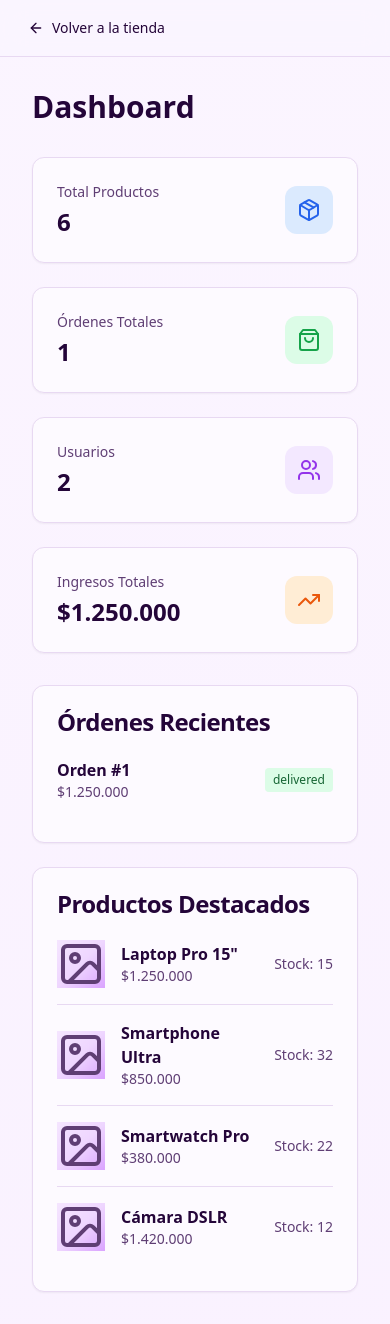
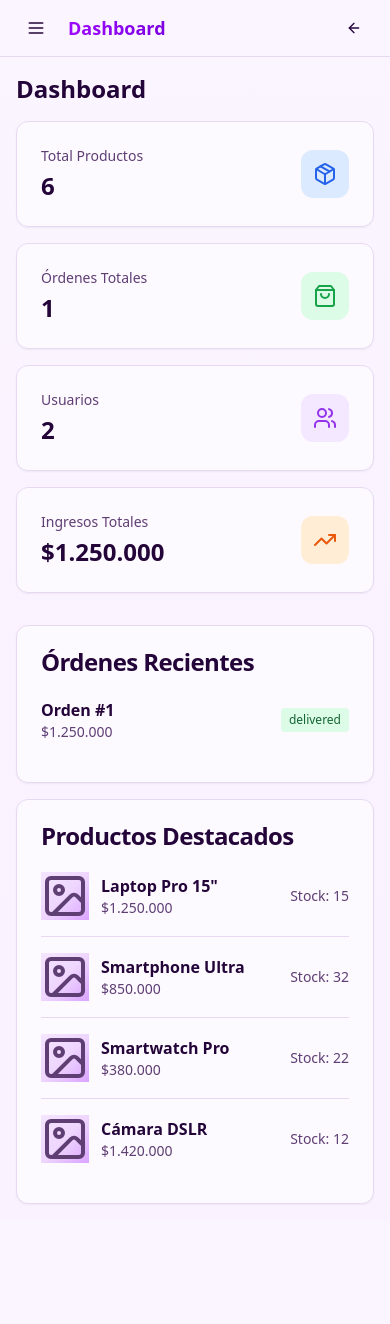
Before and after one commit to zmykedev/ecommerce-brand-demo, a React (Vite) app: page /admin in a window 390 px wide. After the commit the page ends 1220 px from the top, so only its background shows below. Built offline with nearby package versions, Linux system fonts and the light colour scheme.

Commit message:
admin resnponsive

```diff
--- a/src/components/admin/admin-layout.tsx
+++ b/src/components/admin/admin-layout.tsx
@@ -1,10 +1,18 @@
+import { useState } from 'react'
 import { Outlet, Link, useLocation } from 'react-router-dom'
-import { LayoutDashboard, Package, ShoppingBag, Users, ArrowLeft, FileText } from 'lucide-react'
+import { LayoutDashboard, Package, ShoppingBag, Users, ArrowLeft, FileText, Menu } from 'lucide-react'
 import { Button } from '@/components/ui/button'
 import { LinksProvider } from '@/hooks/use-links'
 import { SupportProvider } from '@/hooks/use-support'
 import { PageContentProvider } from '@/hooks/use-page-content'
 import { cn } from '@/lib/utils'
+import {
+  Sheet,
+  SheetContent,
+  SheetHeader,
+  SheetTitle,
+  SheetTrigger,
+} from '@/components/ui/sheet'
 
 const navItems = [
   { path: '/admin', label: 'Dashboard', icon: LayoutDashboard },
@@ -14,26 +22,16 @@ const navItems = [
   { path: '/admin/content', label: 'Contenido', icon: FileText },
 ]
 
-export function AdminLayout() {
+function NavigationContent({ onNavigate }: { onNavigate?: () => void }) {
   const location = useLocation()
 
   return (
-    <LinksProvider>
-      <SupportProvider>
-        <PageContentProvider>
-          <div className="flex min-h-screen bg-gradient-to-b from-background to-secondary/20">
-      <aside className="hidden lg:flex w-64 border-r bg-card flex-col">
-        <div className="flex h-16 items-center border-b px-6">
-          <h1 className="text-xl font-bold bg-gradient-to-r from-primary to-[#7b00e0] bg-clip-text text-transparent">
-            Admin Panel
-          </h1>
-        </div>
-        <nav className="p-4 space-y-2 flex-1">
+    <nav className="space-y-2">
       {navItems.map((item) => {
         const Icon = item.icon
         const isActive = location.pathname === item.path
         return (
-              <Link key={item.path} to={item.path}>
+          <Link key={item.path} to={item.path} onClick={onNavigate}>
             <Button
               variant={isActive ? 'secondary' : 'ghost'}
               className={cn(
@@ -48,20 +46,83 @@ export function AdminLayout() {
         )
       })}
     </nav>
+  )
+}
 
+export function AdminLayout() {
+  const location = useLocation()
+  const [isSheetOpen, setIsSheetOpen] = useState(false)
+  const currentNavItem = navItems.find(item => item.path === location.pathname) || navItems[0]
+
+  return (
+    <LinksProvider>
+      <SupportProvider>
+        <PageContentProvider>
+          <div className="flex min-h-screen bg-gradient-to-b from-background to-secondary/20 overflow-x-hidden">
+            {/* Sidebar Desktop */}
+            <aside className="hidden lg:flex w-64 border-r bg-card flex-col flex-shrink-0">
+              <div className="flex h-16 items-center border-b px-6">
+                <h1 className="text-xl font-bold bg-gradient-to-r from-primary to-[#7b00e0] bg-clip-text text-transparent">
+                  Admin Panel
+                </h1>
+              </div>
+              <nav className="p-4 space-y-2 flex-1">
+                <NavigationContent />
+              </nav>
             </aside>
-      <main className="flex-1 min-w-0">
+
+            {/* Main Content */}
+            <main className="flex-1 min-w-0 flex flex-col max-w-full overflow-hidden">
+              {/* Header Sticky */}
               <div className="sticky top-0 z-40 border-b bg-background/95 backdrop-blur-md supports-[backdrop-filter]:bg-background/80">
-          <div className="flex h-14 items-center px-4 sm:px-6 lg:px-8">
-            <Button variant="ghost" size="sm" asChild className="hover:bg-accent">
+                <div className="flex h-14 items-center justify-between px-4 sm:px-6 lg:px-8">
+                  <div className="flex items-center gap-3 min-w-0 flex-1">
+                    {/* Mobile Menu */}
+                    <Sheet open={isSheetOpen} onOpenChange={setIsSheetOpen}>
+                      <SheetTrigger asChild>
+                        <Button variant="ghost" size="icon" className="lg:hidden hover:bg-accent flex-shrink-0">
+                          <Menu className="h-5 w-5" />
+                        </Button>
+                      </SheetTrigger>
+                      <SheetContent side="left" className="w-[300px] sm:w-[400px]">
+                        <SheetHeader>
+                          <SheetTitle className="text-left">Admin Panel</SheetTitle>
+                        </SheetHeader>
+                        <div className="mt-6">
+                          <NavigationContent onNavigate={() => setIsSheetOpen(false)} />
+                        </div>
+                      </SheetContent>
+                    </Sheet>
+
+                    {/* Mobile Title */}
+                    <div className="lg:hidden min-w-0">
+                      <h1 className="text-lg font-bold bg-gradient-to-r from-primary to-[#7b00e0] bg-clip-text text-transparent truncate">
+                        {currentNavItem.label}
+                      </h1>
+                    </div>
+
+                    {/* Desktop Back Button */}
+                    <Button variant="ghost" size="sm" asChild className="hidden lg:flex hover:bg-accent flex-shrink-0">
                       <Link to="/">
                         <ArrowLeft className="h-4 w-4 mr-2" />
                         Volver a la tienda
                       </Link>
                     </Button>
                   </div>
+
+                  {/* Mobile Back Button */}
+                  <Button variant="ghost" size="sm" asChild className="lg:hidden hover:bg-accent flex-shrink-0">
+                    <Link to="/">
+                      <ArrowLeft className="h-4 w-4" />
+                    </Link>
+                  </Button>
                 </div>
+              </div>
+
+              {/* Content */}
+              <div className="flex-1 overflow-y-auto overflow-x-hidden">
                 <Outlet />
+              </div>
             </main>
           </div>
         </PageContentProvider>
--- a/src/pages/admin/admin-dashboard.tsx
+++ b/src/pages/admin/admin-dashboard.tsx
@@ -39,12 +39,12 @@ const stats = [
 
 export function AdminDashboard() {
   return (
-    <div className="p-8">
+    <div className="p-4 sm:p-6 lg:p-8 max-w-full overflow-x-hidden">
       <div className="animate-fade-in-up">
-        <h1 className="text-3xl font-bold mb-8">Dashboard</h1>
+        <h1 className="text-2xl sm:text-3xl font-bold mb-4 sm:mb-6 lg:mb-8">Dashboard</h1>
       </div>
 
-      <div className="grid gap-6 md:grid-cols-2 lg:grid-cols-4 mb-8">
+      <div className="grid gap-4 sm:gap-6 grid-cols-1 sm:grid-cols-2 lg:grid-cols-4 mb-8">
         {stats.map((stat, index) => {
           const Icon = stat.icon
           return (
@@ -75,7 +75,7 @@ export function AdminDashboard() {
         })}
       </div>
 
-      <div className="grid gap-6 lg:grid-cols-2">
+      <div className="grid gap-4 sm:gap-6 grid-cols-1 lg:grid-cols-2">
         <Card>
           <CardHeader>
             <CardTitle>Órdenes Recientes</CardTitle>
@@ -85,16 +85,16 @@ export function AdminDashboard() {
               {mockOrders.slice(0, 5).map((order) => (
                 <div
                   key={order.id}
-                  className="flex items-center justify-between border-b pb-4 last:border-0"
+                  className="flex items-center justify-between border-b pb-4 last:border-0 gap-2"
                 >
-                  <div>
-                    <p className="font-semibold">Orden #{order.id}</p>
+                  <div className="min-w-0 flex-1">
+                    <p className="font-semibold truncate">Orden #{order.id}</p>
                     <p className="text-sm text-muted-foreground">
                       {formatPrice(order.total)}
                     </p>
                   </div>
                   <span
-                    className={`px-2 py-1 rounded text-xs ${
+                    className={`px-2 py-1 rounded text-xs whitespace-nowrap flex-shrink-0 ${
                       order.status === 'delivered'
                         ? 'bg-green-100 text-green-800 dark:bg-green-900 dark:text-green-200'
                         : 'bg-yellow-100 text-yellow-800 dark:bg-yellow-900 dark:text-yellow-200'
@@ -120,22 +120,22 @@ export function AdminDashboard() {
                 .map((product) => (
                   <div
                     key={product.id}
-                    className="flex items-center gap-4 border-b pb-4 last:border-0"
+                    className="flex items-center gap-3 sm:gap-4 border-b pb-4 last:border-0"
                   >
                     <AnimatedImage
                       src={product.image}
                       alt={product.name}
-                      containerClassName="h-12 w-12 rounded"
+                      containerClassName="h-12 w-12 rounded flex-shrink-0"
                       size="sm"
                       animated={false}
                     />
-                    <div className="flex-1">
-                      <p className="font-semibold">{product.name}</p>
+                    <div className="flex-1 min-w-0">
+                      <p className="font-semibold truncate">{product.name}</p>
                       <p className="text-sm text-muted-foreground">
                         {formatPrice(product.price)}
                       </p>
                     </div>
-                    <span className="text-sm text-muted-foreground">
+                    <span className="text-sm text-muted-foreground whitespace-nowrap flex-shrink-0">
                       Stock: {product.stock}
                     </span>
                   </div>
--- a/src/pages/admin/admin-orders.tsx
+++ b/src/pages/admin/admin-orders.tsx
@@ -15,13 +15,13 @@ const statusColors = {
 
 export function AdminOrders() {
   return (
-    <div className="p-8">
+    <div className="p-4 sm:p-6 lg:p-8 max-w-full overflow-x-hidden">
       <motion.div
         initial={{ opacity: 0, y: -20 }}
         animate={{ opacity: 1, y: 0 }}
       >
-        <h1 className="text-3xl font-bold mb-2">Gestión de Órdenes</h1>
-        <p className="text-muted-foreground mb-8">
+        <h1 className="text-2xl sm:text-3xl font-bold mb-2">Gestión de Órdenes</h1>
+        <p className="text-sm sm:text-base text-muted-foreground mb-4 sm:mb-6 lg:mb-8">
           Administra y rastrea todas las órdenes
         </p>
       </motion.div>
@@ -36,8 +36,8 @@ export function AdminOrders() {
           >
             <Card>
               <CardHeader>
-                <div className="flex items-center justify-between">
-                  <CardTitle>Orden #{order.id}</CardTitle>
+                <div className="flex flex-col sm:flex-row sm:items-center sm:justify-between gap-2">
+                  <CardTitle className="text-lg sm:text-xl">Orden #{order.id}</CardTitle>
                   <Badge className={statusColors[order.status]}>
                     {order.status}
                   </Badge>
@@ -51,24 +51,24 @@ export function AdminOrders() {
                       {order.items.map((item) => (
                         <div
                           key={item.product.id}
-                          className="flex items-center justify-between"
+                          className="flex items-center justify-between gap-2 flex-wrap sm:flex-nowrap"
                         >
-                          <div className="flex items-center gap-4">
+                          <div className="flex items-center gap-2 sm:gap-4 flex-1 min-w-0">
                             <AnimatedImage
                               src={item.product.image}
                               alt={item.product.name}
-                              containerClassName="h-12 w-12 rounded"
+                              containerClassName="h-12 w-12 rounded flex-shrink-0"
                               size="sm"
                               animated={false}
                             />
-                            <div>
-                              <p className="font-medium">{item.product.name}</p>
+                            <div className="min-w-0 flex-1">
+                              <p className="font-medium truncate">{item.product.name}</p>
                               <p className="text-sm text-muted-foreground">
                                 Cantidad: {item.quantity}
                               </p>
                             </div>
                           </div>
-                          <span className="font-semibold">
+                          <span className="font-semibold flex-shrink-0">
                             {formatPrice(item.product.price * item.quantity)}
                           </span>
                         </div>
--- a/src/pages/admin/admin-page-content.tsx
+++ b/src/pages/admin/admin-page-content.tsx
@@ -282,16 +282,16 @@ export function AdminPageContent() {
   const activeFAQItems = faqItems.filter((item) => item.active).sort((a, b) => a.order - b.order)
 
   return (
-    <div className="p-8">
-      <div className="mb-6">
-        <h1 className="text-3xl font-bold mb-2">Gestión de Contenido de Páginas</h1>
-        <p className="text-muted-foreground">
+    <div className="p-4 sm:p-6 lg:p-8 max-w-full overflow-x-hidden">
+      <div className="mb-4 sm:mb-6">
+        <h1 className="text-2xl sm:text-3xl font-bold mb-2">Gestión de Contenido de Páginas</h1>
+        <p className="text-sm sm:text-base text-muted-foreground">
           Edita el contenido de las páginas estáticas del sitio
         </p>
       </div>
 
-      <Tabs defaultValue="about" className="space-y-6">
-        <TabsList className="grid grid-cols-3 lg:grid-cols-6 gap-2 w-full">
+      <Tabs defaultValue="about" className="space-y-4 sm:space-y-6">
+        <TabsList className="grid grid-cols-2 sm:grid-cols-3 lg:grid-cols-6 gap-2 w-full overflow-x-auto">
           <TabsTrigger value="about">
             <FileText className="h-4 w-4 mr-2" />
             Sobre Nosotros
--- a/src/pages/admin/admin-products.tsx
+++ b/src/pages/admin/admin-products.tsx
@@ -132,7 +132,7 @@ export function AdminProducts() {
   }
 
   return (
-    <div className="min-h-screen bg-gradient-to-b from-background to-secondary/20 p-4 sm:p-6 lg:p-8">
+    <div className="p-4 sm:p-6 lg:p-8 max-w-full overflow-x-hidden">
       <div className="mb-6 sm:mb-8 flex flex-col sm:flex-row sm:items-center sm:justify-between gap-4">
         <div>
           <h1 className="text-2xl sm:text-3xl lg:text-4xl font-bold mb-2 bg-gradient-to-r from-primary to-[#7b00e0] bg-clip-text text-transparent">
--- a/src/pages/admin/admin-users.tsx
+++ b/src/pages/admin/admin-users.tsx
@@ -6,13 +6,13 @@ import { formatDate } from '@/lib/utils'
 
 export function AdminUsers() {
   return (
-    <div className="p-8">
+    <div className="p-4 sm:p-6 lg:p-8 max-w-full overflow-x-hidden">
       <motion.div
         initial={{ opacity: 0, y: -20 }}
         animate={{ opacity: 1, y: 0 }}
       >
-        <h1 className="text-3xl font-bold mb-2">Gestión de Usuarios</h1>
-        <p className="text-muted-foreground mb-8">
+        <h1 className="text-2xl sm:text-3xl font-bold mb-2">Gestión de Usuarios</h1>
+        <p className="text-sm sm:text-base text-muted-foreground mb-4 sm:mb-6 lg:mb-8">
           Administra los usuarios y clientes
         </p>
       </motion.div>
```
Lines whose indentation alone changed are shown as unchanged.
